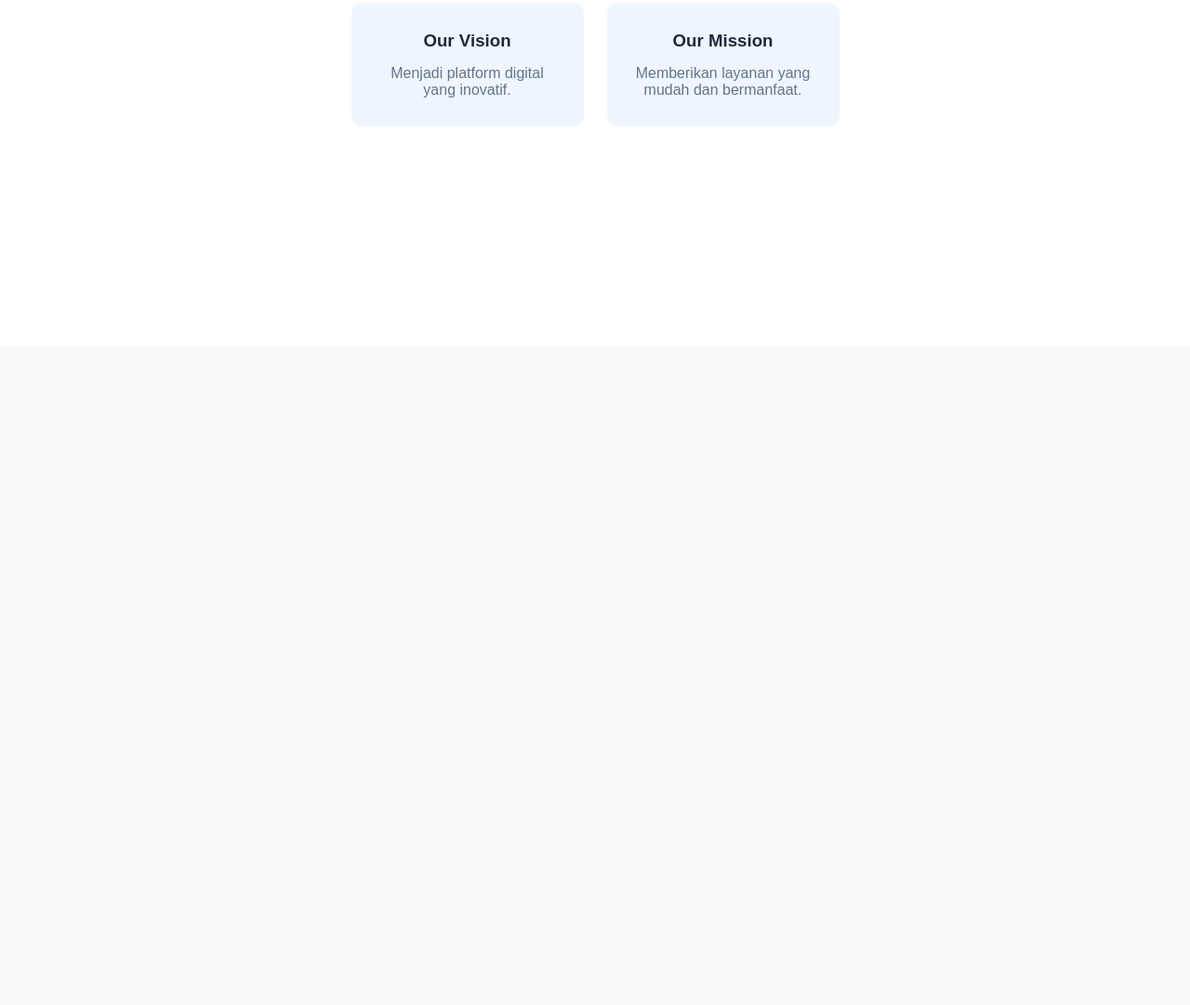
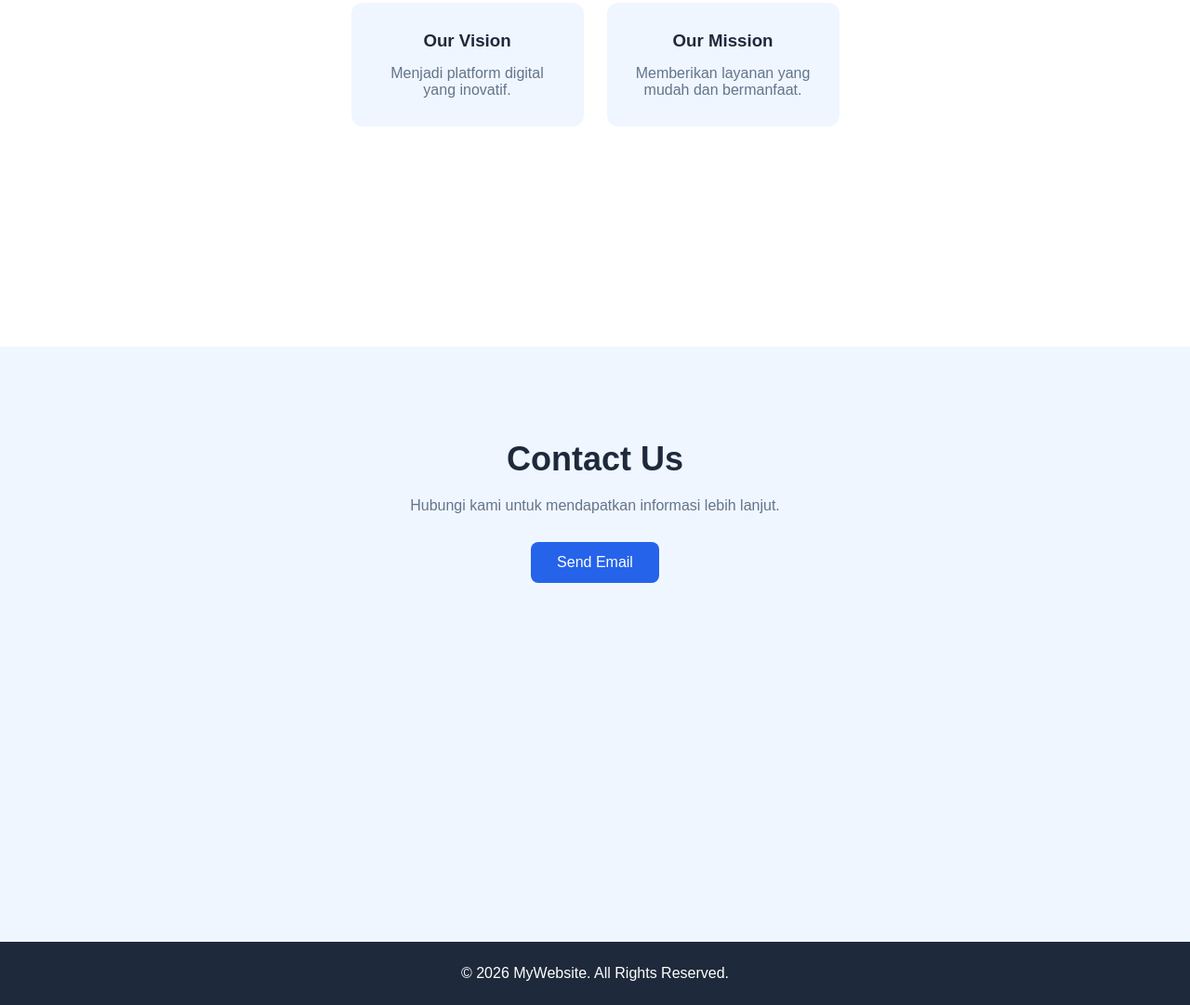
Before and after one commit to fitriarizkioktavia-cmd/belajar-git, a plain HTML site: page index.html in a window 1280 px wide. Shown: the part 975-2056 px from the top of the page at 93% size. Before the commit the page ends 1348 px from the top, so only its background shows below. Drawn offline with Linux system fonts and the light colour scheme.

Commit message:
Update index.html
wara

```diff
--- a/index.html
+++ b/index.html
@@ -174,3 +174,48 @@
     </div>
 
 </section>
+
+    <!-- SECTION 3: CONTACT -->
+<section id="contact" style="
+    background: #eff6ff;
+    text-align: center;
+">
+
+    <h1 style="font-size: 36px; margin-bottom: 20px;">
+        Contact Us
+    </h1>
+
+    <p style="color: #64748b; margin-bottom: 30px;">
+        Hubungi kami untuk mendapatkan informasi lebih lanjut.
+    </p>
+
+    <a href="mailto:example@email.com" class="btn">
+        Send Email
+    </a>
+
+</section>
+
+<!-- FOOTER -->
+<footer style="
+    background: #1e293b;
+    color: white;
+    text-align: center;
+    padding: 25px;
+">
+    <p>&copy; 2026 MyWebsite. All Rights Reserved.</p>
+</footer>
+
+<script>
+    // Menampilkan pesan ketika tombol diklik
+    console.log("Landing Page berhasil dijalankan!");
+
+    // Navigasi smooth scroll
+    document.querySelectorAll('nav a').forEach(link => {
+        link.addEventListener('click', function() {
+            console.log("Menu diklik: " + this.textContent);
+        });
+    });
+</script>
+
+</body>
+</html>
```
